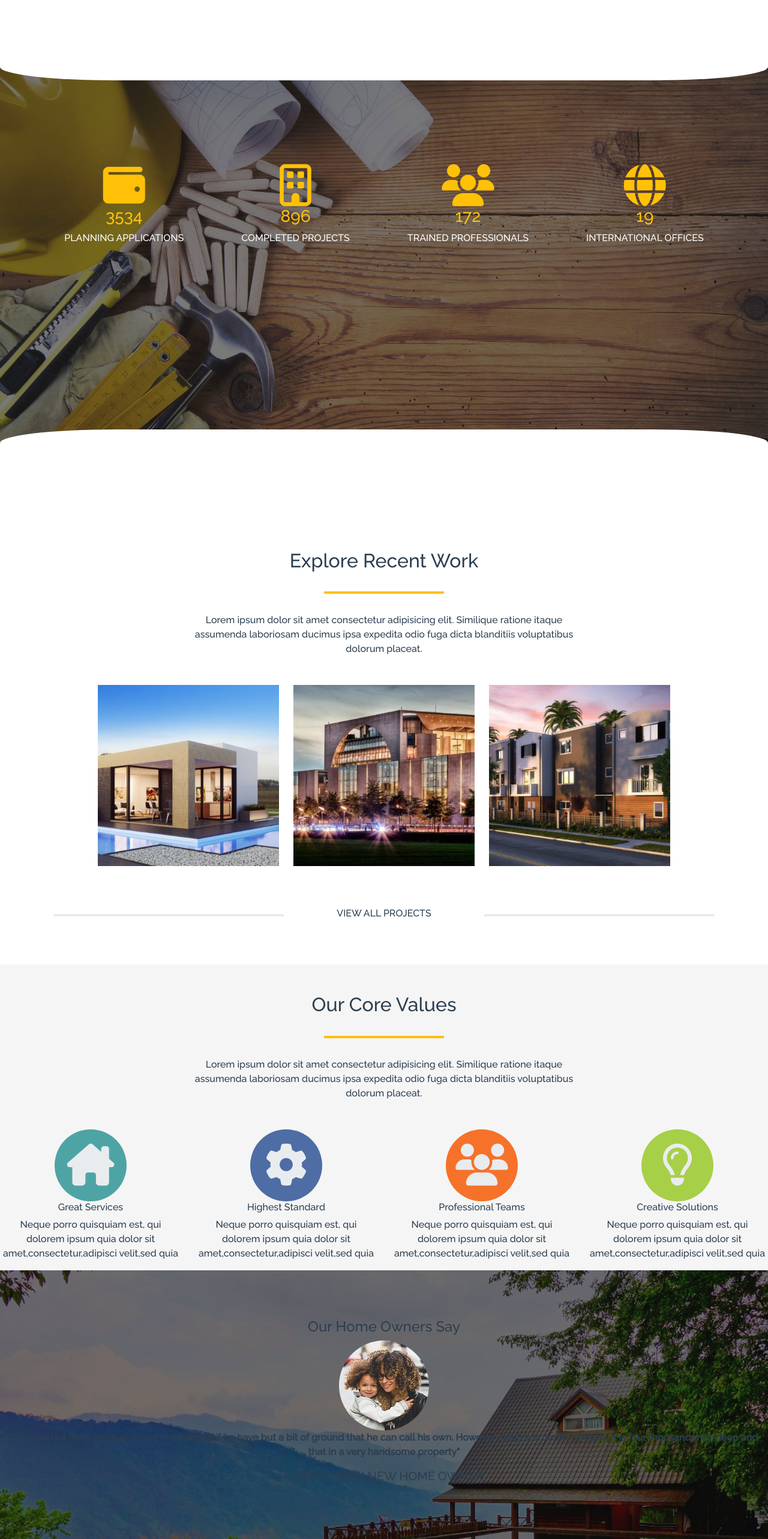
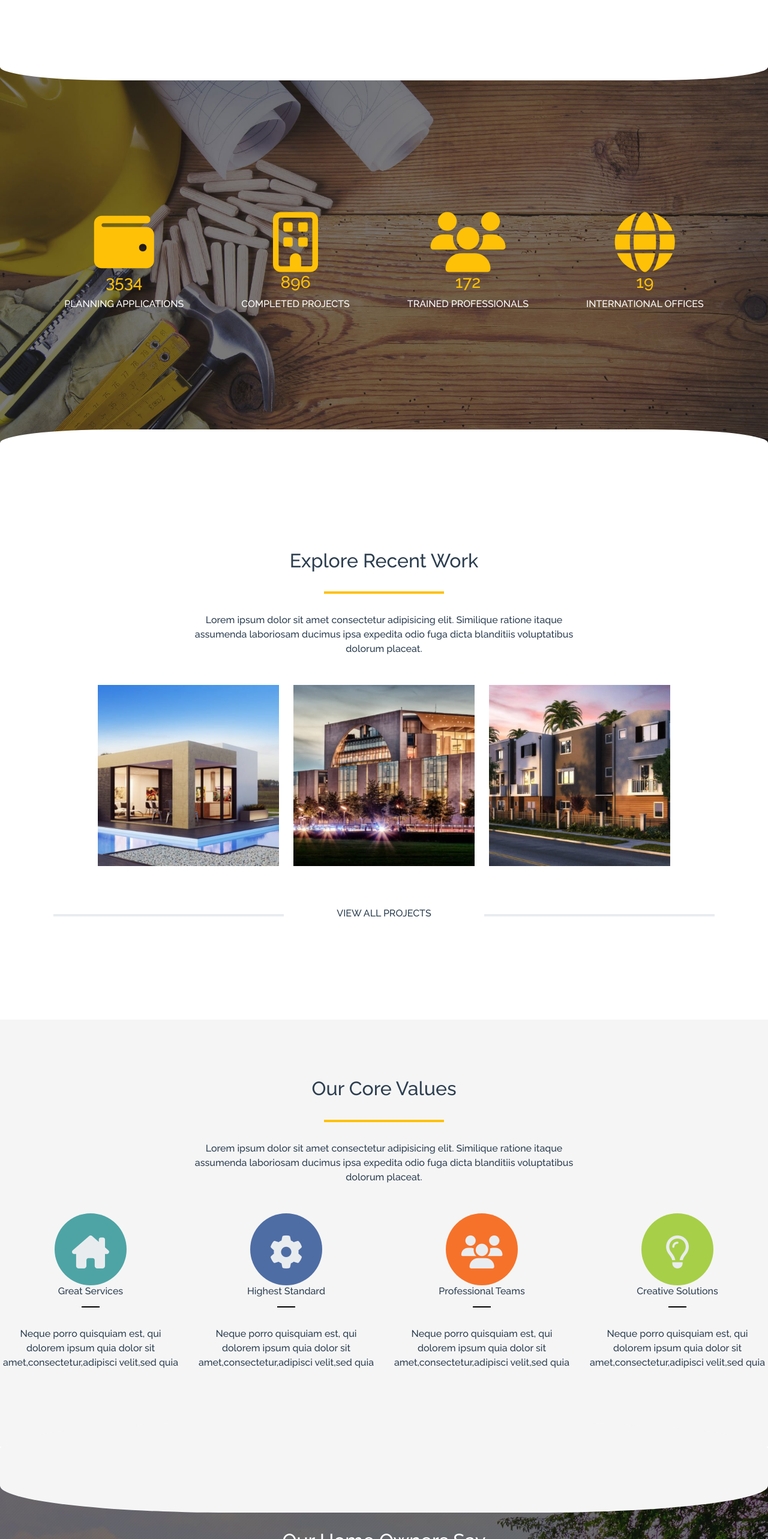
Before and after one commit to EnricoPiombini/proj-html-vuejs, a Vue app: page / in a window 1280 px wide. Shown: the part 1623-4189 px from the top of the page at 60% size. Built offline with nearby package versions, Linux system fonts and the light colour scheme.

Commit message:
scss added

```diff
--- a/src/components/ContactUs.vue
+++ b/src/components/ContactUs.vue
@@ -1,5 +1,5 @@
 <template>
-
+    <div>
         <div class="col-3">
             <div class="content">
                 <h5>CONTACT US</h5>
@@ -17,7 +17,7 @@
             </div>
 
         </div>
-
+ </div>
 
 </template>
 
--- a/src/components/CoreValues.vue
+++ b/src/components/CoreValues.vue
@@ -1,6 +1,6 @@
 <template>
     <div>
-        <div class="bg mt-5">
+        <div class="bg pt-5">
             <div class="text text-center pt-5">
                 <h2>
                     Our Core Values
@@ -12,6 +12,8 @@
                     ducimus ipsa expedita odio fuga dicta blanditiis voluptatibus dolorum placeat.
                 </p>
             </div>
+
+
                 <div class="row">
                     <div class="col-3" v-for="(value, i) in valuesList" :key="i">
                         <div class="content">
@@ -19,8 +21,8 @@
                                 'bg-red': value.id === 1,
                                 'bg-blue': value.id === 2,
                                 'bg-orange': value.id === 3,
-                            'bg-light-green': value.id === 4, }"
-                            id="bg-icon">
+                                'bg-light-green': value.id === 4,
+                            }" id="bg-icon">
 
                                 <i id="value_color" :class="value.icon"></i>
                             </div>
@@ -34,6 +36,7 @@
                     </div>
 
                 </div>
+
         </div>
     </div>
 </template>
@@ -96,10 +99,12 @@ export default {
 @import "../assets/variables.scss";
 
 .bg {
-    background-color: #F5F5F5
+    background-color: #F5F5F5;
+    position:relative;
+    top: 140px;
 }
 
-;
+
 
 .br {
     border: 2px solid;
@@ -111,6 +116,7 @@ export default {
 }
 
 .content {
+    padding-bottom: 7rem;
 
     #bg-icon {
 
@@ -119,13 +125,13 @@ export default {
         width: 120px;
         line-height: 120px;
         border-radius: 50%;
-
         font-size: 70px;
         margin: auto;
     }
 
     i {
-        color: $gray-200
+        color: $gray-200;
+        font-size: 55px
     }
 }
 
@@ -144,4 +150,12 @@ export default {
 .bg-light-green {
     background-color: #A7CF47;
 }
+
+.div-line {
+    border: 1px solid black;
+    width: 30px;
+    margin: auto;
+    margin-bottom: 2rem;
+    margin-top: 1rem;
+}
 </style>
--- a/src/components/HomeOwners.vue
+++ b/src/components/HomeOwners.vue
@@ -1,9 +1,10 @@
 <template>
     <div>
+        <div class="curve-div-top"></div>
         <div class="bg-curved">
             <div class="text text-center">
                 <div class="section-title">
-                    <h4>Our Home Owners Say</h4>
+                    <h2 class="text-white">Our Home Owners Say</h2>
                 </div>
                 <div class="br"></div>
 
@@ -11,27 +12,27 @@
                     <img src="img/home-testimonial-113165296.jpg" alt="" srcset="" class="rounded-circle">
                 </div>
 
-                <div class="owners-text">
-                    <p class="fw-bold">
+                <div class="owners-text w-50 mt-4 m-auto">
+                    <p class="font-italic text-white">
                         "No man but feels more of a man in the world if he have but a bit of ground that he can call his
                         own.
                         However small it is on the surface, it is four thousand mile deep and that in a very handsome
                         property"
                     </p>
-<div class="owner-name">
-    <h5>
-        HARRY SMITH NEW HOME OWNER
-    </h5>
-</div>
+                    <div class="owner-name">
+                        <h5 class="text-white mt-4 fw-bold">
+                            HARRY SMITH - NEW HOME OWNER
+                        </h5>
+                    </div>
 
                 </div>
 
             </div>
 
         </div>
+        <div class="curve-div-bottom"></div>
 
     </div>
-
 </template>
 
 
@@ -45,13 +46,49 @@ export default {
 
 
 <style lang="scss" scoped>
+@import "../assets/variables.scss";
+
 .bg-curved {
     background-image: url("/public/img/home-parallax-144609983.jpg");
     background-size: cover;
-    min-height: 550px;
-.text{
-    padding-top: 5rem;
+    min-height: 750px;
+
+    .text {
+        padding-top: 8rem;
+    }
+
+    .br {
+        border: 1px solid;
+        color: $primary;
+        margin: auto;
+        width: 200px;
+        margin-bottom: 2rem;
+        margin-top: 2rem;
+    }
 }
 
+.curve-div-top {
+    width: 100%;
+    height: 150px;
+    border-radius: 30%;
+    position: relative;
+    top: 100px;
+    background:#F5F5F5;
+    z-index: 2;
+    transform: translateX(-50%);
+    left: 50%;
 }
+
+.curve-div-bottom {
+    width: 100%;
+    height: 150px;
+    border-radius: 30%;
+    position: relative;
+    bottom: 100px;
+    background: #F5F5F5;
+    z-index: 2;
+    transform: translateX(-50%);
+    left: 50%;
+}
+
 </style>
--- a/src/components/RecentWork.vue
+++ b/src/components/RecentWork.vue
@@ -61,7 +61,7 @@ export default {
 
 <style lang="scss" scoped>
 @import "../assets/variables.scss";
-.br {
+.br{
     border: 2px solid;
     color: $primary;
     margin: auto;
--- a/src/components/TheLatests.vue
+++ b/src/components/TheLatests.vue
@@ -12,8 +12,8 @@
 
             </p>
         </div>
+    </div>
 
-    </div>
 
 
 
--- a/src/components/TheMain.vue
+++ b/src/components/TheMain.vue
@@ -6,8 +6,8 @@
         <CoreValues></CoreValues>
         <HomeOwners></HomeOwners>
 
-        <div>
 
+      <div>
             <div class="text text-center">
                 <div class="section-title">
                     <h4>Latest News</h4>
@@ -25,15 +25,15 @@
 
                     <div class="col" v-for="article in articleList" :key="article.img">
                         <div class="content">
-                             <TheLatests :article="article"></TheLatests>
+                            <TheLatests :article="article"></TheLatests>
                         </div>
                     </div>
                 </div>
 
             </div>
+       </div>
 
 
-        </div>
 
         <TrustedPartners></TrustedPartners>
 
--- a/src/components/TheSpecialists.vue
+++ b/src/components/TheSpecialists.vue
@@ -164,9 +164,6 @@ export default {
     }
 }
 
-
-
-
 .bg-curved {
 
     background-image: url("/public/img/home-244125289.jpg");
@@ -174,22 +171,22 @@ export default {
     min-height: 700px;
 
     .data {
-        padding-top: 10rem;
+        padding-top: 15rem;
         margin: 2rem;
     }
 
-    i{
-        color:$primary;
-        font-size:70px ;
+    i {
+        color: $primary;
+        font-size: 100px;
     }
+
     h3 {
         color: $primary
     }
-
 }
 
 .br {
-   width: 100%;
+    width: 100%;
     height: 150px;
     border-radius: 15%;
     position: relative;
@@ -204,12 +201,4 @@ export default {
     top: -50px;
 
 }
-
-
-
-
-
-.data {
-    padding-top: 8rem;
-}
 </style>
```
Lines whose indentation alone changed are shown as unchanged.
